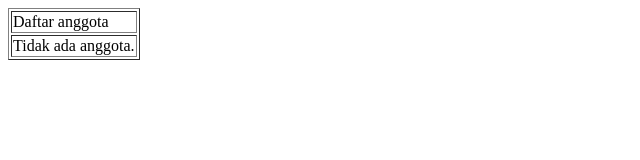
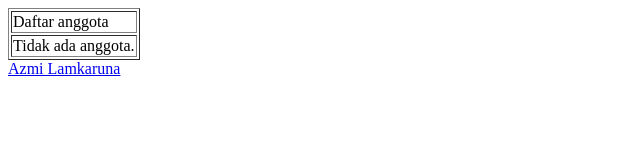
Before and after one commit to Aufa-Rz/TIK204-2023-12-TrashDeep, a plain HTML site: page index.html in a window 1280 px wide. Shown: the whole page, without its empty margins (0-640 px from the left). Drawn offline with Linux system fonts and the light colour scheme.

Commit message:
Update index.html

```diff
--- a/index.html
+++ b/index.html
@@ -8,5 +8,6 @@
       <tr><td>Daftar anggota</td></tr>
       <tr><td>Tidak ada anggota.</td></tr>
     </table>
+    <a href="2104111010054-Azmi Lamkaruna.html">Azmi Lamkaruna</a>
   </body>
 </html>
```
